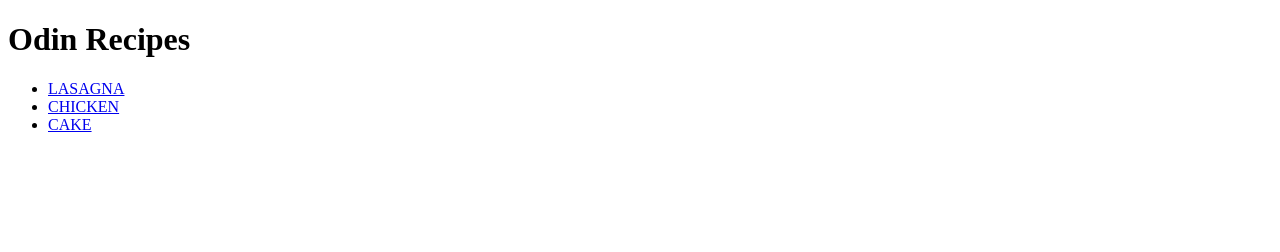
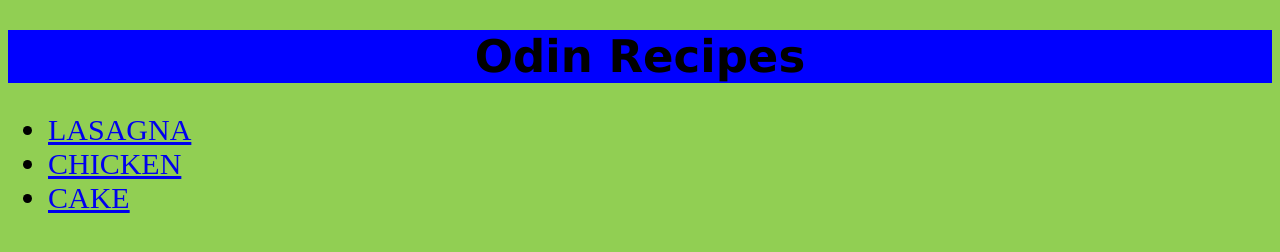
Before and after one commit to AtkTheDeveloper/odin-recipes, a plain HTML site: page index.html in a window 1280 px wide. Drawn offline with Linux system fonts and the light colour scheme.

Commit message:
Added some basic styling to the homepage

```diff
--- a/index.html
+++ b/index.html
@@ -4,6 +4,7 @@
     <meta charset="UTF-8">
     <meta name="viewport" content="width=device-width, initial-scale=1.0">
     <title>ODIN RECIPES PROJECT</title>
+    <link rel="stylesheet" href="style.css">
 </head>
 <body>
     <h1>Odin Recipes</h1>
--- /dev/null
+++ b/style.css
@@ -0,0 +1,13 @@
+body{
+    background-color: rgb(145, 207, 83);
+}
+h1{
+    background-color: blue;
+    text-align: center;
+    font-size: 45px;
+    font-weight: 600;
+    font-family: Verdana, Geneva, Tahoma, sans-serif;
+}
+ul{
+    font-size: 30px;
+}
```
Also changed, not shown: recipes/cake.html (+1 -0 lines), recipes/chicken.html (+1 -0 lines), recipes/lasagna.html (+1 -0 lines), recipes/recipe.css (added).
